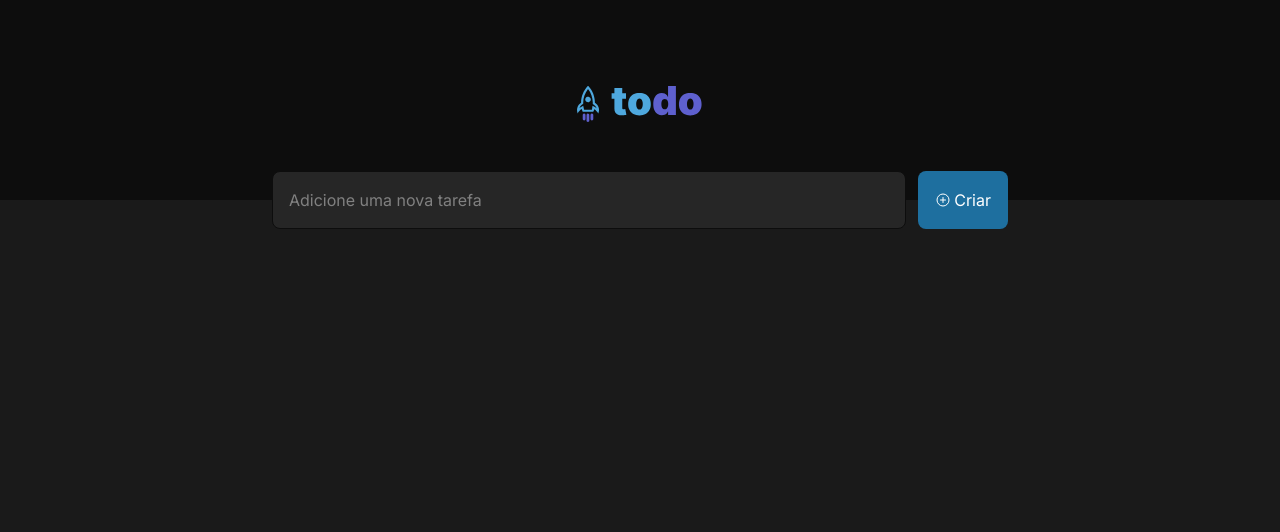
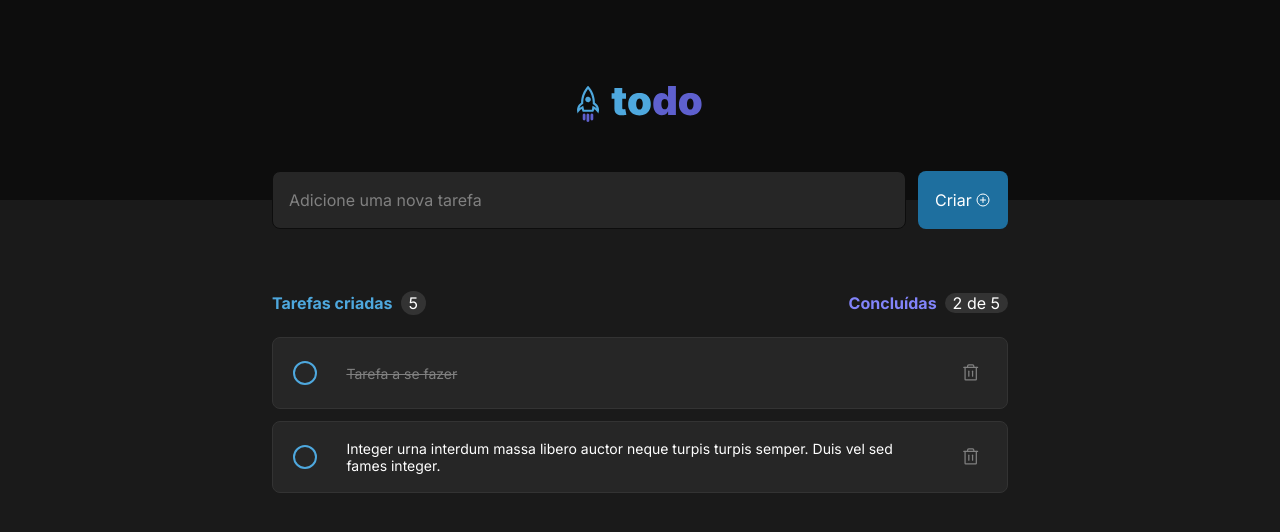
Before and after one commit to jhoownogueira/DesafioIgnite-todolist, a React (Vite) app: page / in a window 1280 px wide. Shown: the top 532 px of the page. Built offline with nearby package versions, Linux system fonts and the light colour scheme.

Commit message:
section list tasks

```diff
--- a/src/App.tsx
+++ b/src/App.tsx
@@ -1,5 +1,6 @@
 import { Header } from "./Components/Header/Header"
 import { InputNewTodo } from "./Components/InputNewTodo/InputNewTodo"
+import { TasksList } from "./Components/TasksList/TasksList"
 import { GlobalStyle } from "./Global/GlobalStyle"
 
 
@@ -9,6 +10,7 @@ function App() {
     <GlobalStyle />
     <Header />
     <InputNewTodo />
+    <TasksList />
     </>
   )
 }
--- a/src/Components/InputNewTodo/InputNewTodo.tsx
+++ b/src/Components/InputNewTodo/InputNewTodo.tsx
@@ -9,8 +9,8 @@ export function InputNewTodo() {
    <GridSystem direction="rows" justify="space-between" items="center">
     <input type="text" id="todo" name="todo" placeholder="Adicione uma nova tarefa"/>
     <button>
+     Criar
      <PlusCircle size={16} />
-     Criar
     </button>
    </GridSystem>
   </Form>
--- /dev/null
+++ b/src/Components/TasksList/TasksList.tsx
@@ -0,0 +1,52 @@
+import { Trash } from "phosphor-react";
+import { GridSystem } from "../../Global/GlobalStyle";
+import { Container, Task } from "./style";
+
+
+export function TasksList() {
+ return (
+  <>
+  <Container>
+   <GridSystem direction="column" justify="space-between" items="flex-start">
+    <header>
+     <div className="left">
+      <strong>Tarefas criadas</strong>
+      <span>5</span>
+     </div>
+     <div className="right">
+      <strong>Concluídas</strong>
+      <div className="tag">
+       <span>2</span>&nbsp;
+      <span>de 5</span>
+      </div>
+     </div>
+    </header>
+    <section>
+     <ul>
+      <Task
+      concluida={true}
+      >
+       <div className="checkbox">
+        <input type="checkbox" name="task" id="task" />
+        <label htmlFor="task"></label>
+       </div>
+       <p>Tarefa a se fazer</p>
+       <Trash size={20} />
+      </Task>
+      <Task
+      concluida={false}
+      >
+       <div className="checkbox">
+        <input type="checkbox" name="task2" id="task2" />
+        <label htmlFor="task2"></label>
+       </div>
+       <p>Integer urna interdum massa libero auctor neque turpis turpis semper. Duis vel sed fames integer.</p>
+       <Trash size={20} />
+      </Task>
+     </ul>
+    </section>
+   </GridSystem>
+  </Container>
+  </>
+ )
+}
--- /dev/null
+++ b/src/Components/TasksList/style.ts
@@ -0,0 +1,139 @@
+import styled from "styled-components";
+
+export const Container = styled.section`
+    margin-top: 64px;
+    width: 100%;
+    height: auto;
+    display: flex;
+    flex-direction: column;
+    justify-content: center;
+    align-items: center;
+    header {
+        margin-bottom: 24px;
+        width: 100%;
+        display: flex;
+        justify-content: space-between;
+        align-items: center;
+        .left {
+            strong {
+                color: var(--primary);
+                margin-right: 8px;
+            }
+            span {
+                height: 20px;
+                padding: 2px 8px;
+                border-radius: 999px;
+                color: var(--white);
+                background: var(--gray-400);
+            }
+        }
+        .right {
+            display: flex;
+
+            strong {
+                color: var(--secondary);
+                margin-right: 8px;
+            }
+            .tag {
+                display: flex;
+                align-items: center;
+                height: 20px;
+                padding: 8px 8px;
+                border-radius: 999px;
+                color: var(--white);
+                background: var(--gray-400);
+            }
+        }
+    }
+    section {
+        width: 100%;
+        height: auto;
+    }
+
+`
+interface Taskprops {
+    concluida: boolean;
+}
+
+export const Task = styled.li<Taskprops>`
+
+            width: 100%;
+            height: 72px;
+            background: var(--gray-500);
+            border: 1px solid var(--gray-400);
+            border-radius: 8px;
+            display: flex;
+            justify-content: flex-start;
+            align-items: center;
+
+            &:not(:last-child) {
+                margin-bottom: 12px;
+            }
+
+            .checkbox {
+                width: 10%;
+                input[type="checkbox"] {
+                position: absolute;
+                width: 0;
+                height: 0;
+                    & + label {
+                        position: relative;
+                        cursor: pointer;
+                        padding: 0;
+                        left: 20px;
+                    }
+                    & + label:before {
+                        content: '';
+                        margin-right: 10px;
+                        display: inline-block;
+                        vertical-align: text-top;
+                        width: 20px;
+                        height: 20px;
+                        border-radius: 50%;
+                        border: 2px solid var(--primary);
+                        background: transparent;
+                        transition: all 0.3s;
+                    }
+                    &:hover + label:before {
+                        background: var(--secondary);
+                        border: 1px solid var(--secondary);
+                    }
+
+                    &:checked + label:before {
+                      background: var(--secondary);
+                      border: 1px solid var(--secondary);
+                    }
+                    &:checked + label:after {
+                      content: '';
+                      position: absolute;
+                      left: 6px;
+                      top: 10px;
+                      background: white;
+                      width: 2px;
+                      height: 2px;
+                      box-shadow:
+                        2px 0 0 white,
+                        4px 0 0 white,
+                        4px -2px 0 white,
+                        4px -4px 0 white,
+                        4px -6px 0 white,
+                        4px -8px 0 white;
+                      transform: rotate(45deg);
+                    }
+                }
+
+            }
+
+            p {
+                width: 80%;
+                color: ${props => props.concluida ? "#808080" : "#ffffff"};
+                font-size: 0.875rem;
+                text-decoration: ${props => props.concluida ? 'line-through' : 'unseat'};
+            }
+
+            svg {
+                width: 10%;
+                color: var(--gray-300);
+            }
+
+`
```
